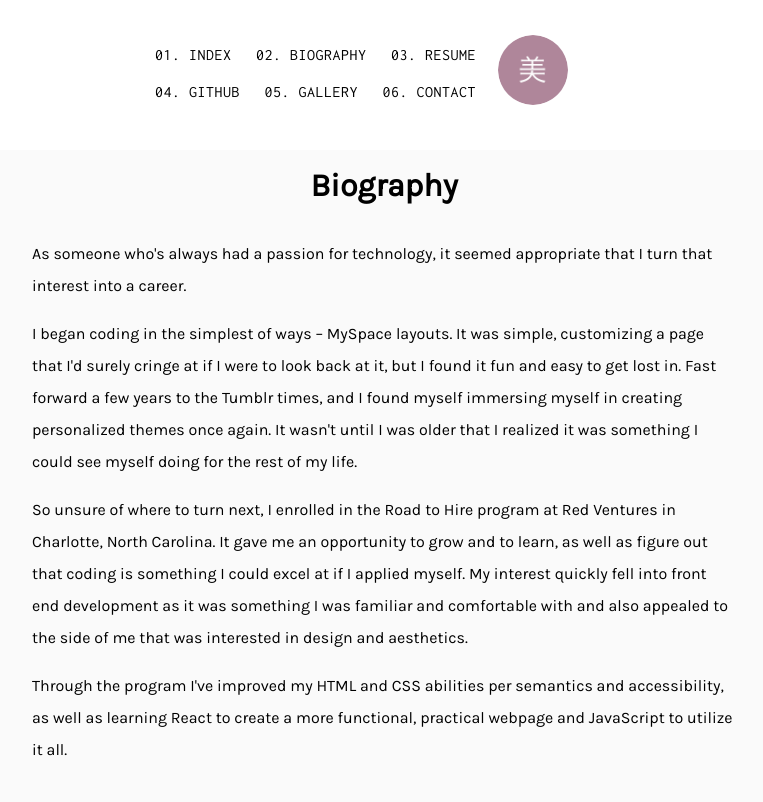
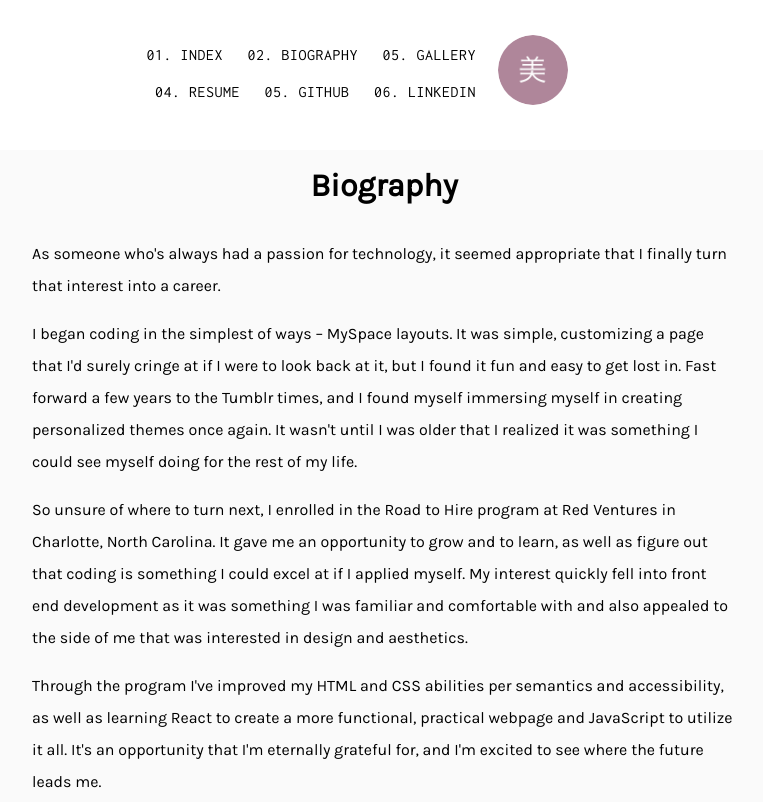
Before and after one commit to kellyasnyder/kellyasnyder.github.io, a plain HTML site: page biography.html in a window 1280 px wide. Shown: the top 802 px of the page, without its empty margins (256-1019 px from the left). Drawn offline with Linux system fonts and the light colour scheme.

```diff
--- a/biography.html
+++ b/biography.html
@@ -14,10 +14,10 @@
         <nav class="headerlinks">
             <a href="index.html">01. Index</a>
             <a href="biography.html">02. Biography</a>
-            <a href="resume.html">03. Resume</a>
-            <a href="https://github.com/kellyasnyder">04. Github</a>
             <a href="gallery.html">05. Gallery</a>
-            <a href="contact.html">06. Contact</a>
+            <a href="resume.html">04. Resume</a>
+            <a href="https://github.com/kellyasnyder">05. Github</a>
+            <a href="https://www.linkedin.com/in/kelsny/">06. LinkedIn</a>
         </nav>
         <img src="images/icon.png" class="icon" alt="Icon">
     </header>
@@ -25,7 +25,7 @@
         <h1>Biography</h1>
         <div class="index-main">
             <p>
-                As someone who's always had a passion for technology, it seemed appropriate that I turn that interest
+                As someone who's always had a passion for technology, it seemed appropriate that I finally turn that interest
                 into a career.
             </p>
             <p>
@@ -44,7 +44,8 @@
             </p>
             <p>
                 Through the program I've improved my HTML and CSS abilities per semantics and accessibility, as well as
-                learning React to create a more functional, practical webpage and JavaScript to utilize it all.
+                learning React to create a more functional, practical webpage and JavaScript to utilize it all. It's an
+                opportunity that I'm eternally grateful for, and I'm excited to see where the future leads me.
             </p>
         </div>
     </main>
```
Also changed, not shown: contact.html (+3 -3 lines), gallery.html (+3 -3 lines), github.html (+3 -3 lines), index.html (+3 -3 lines), resume.html (+3 -3 lines), 1 other file.
